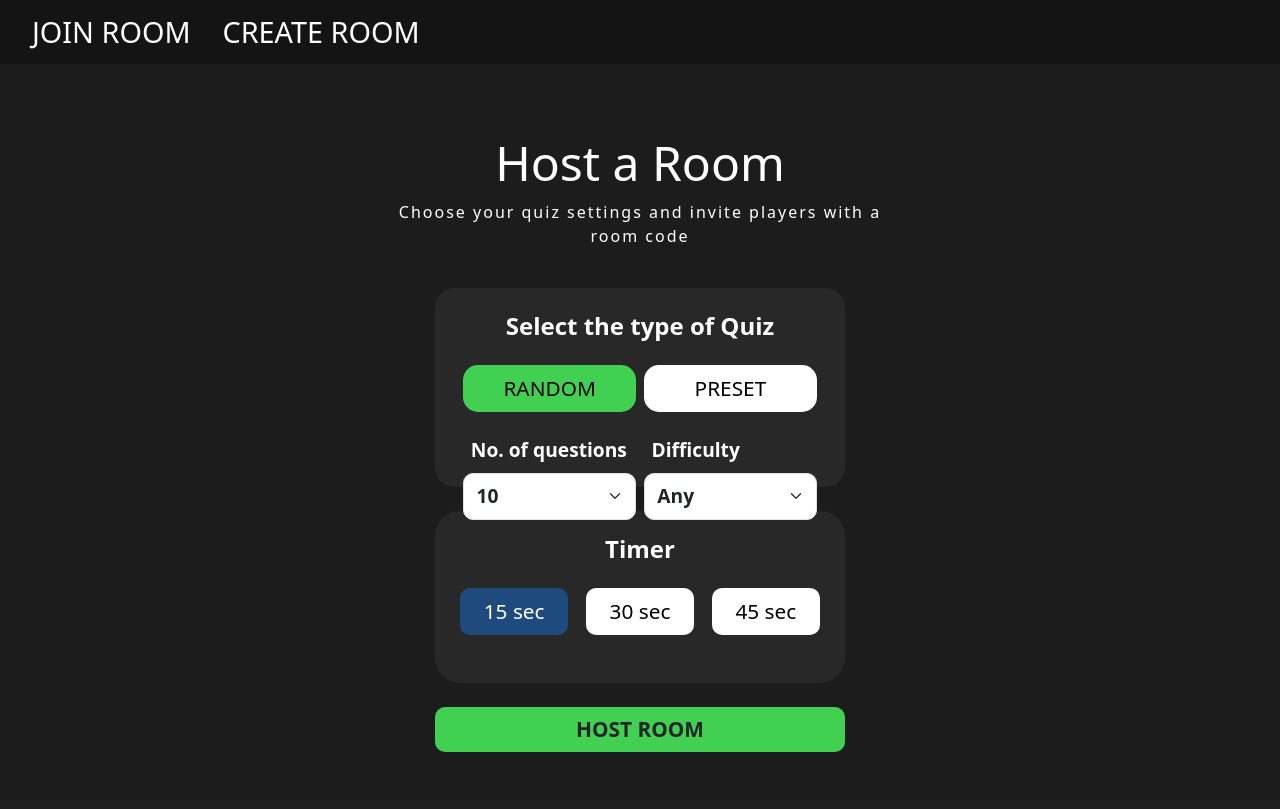
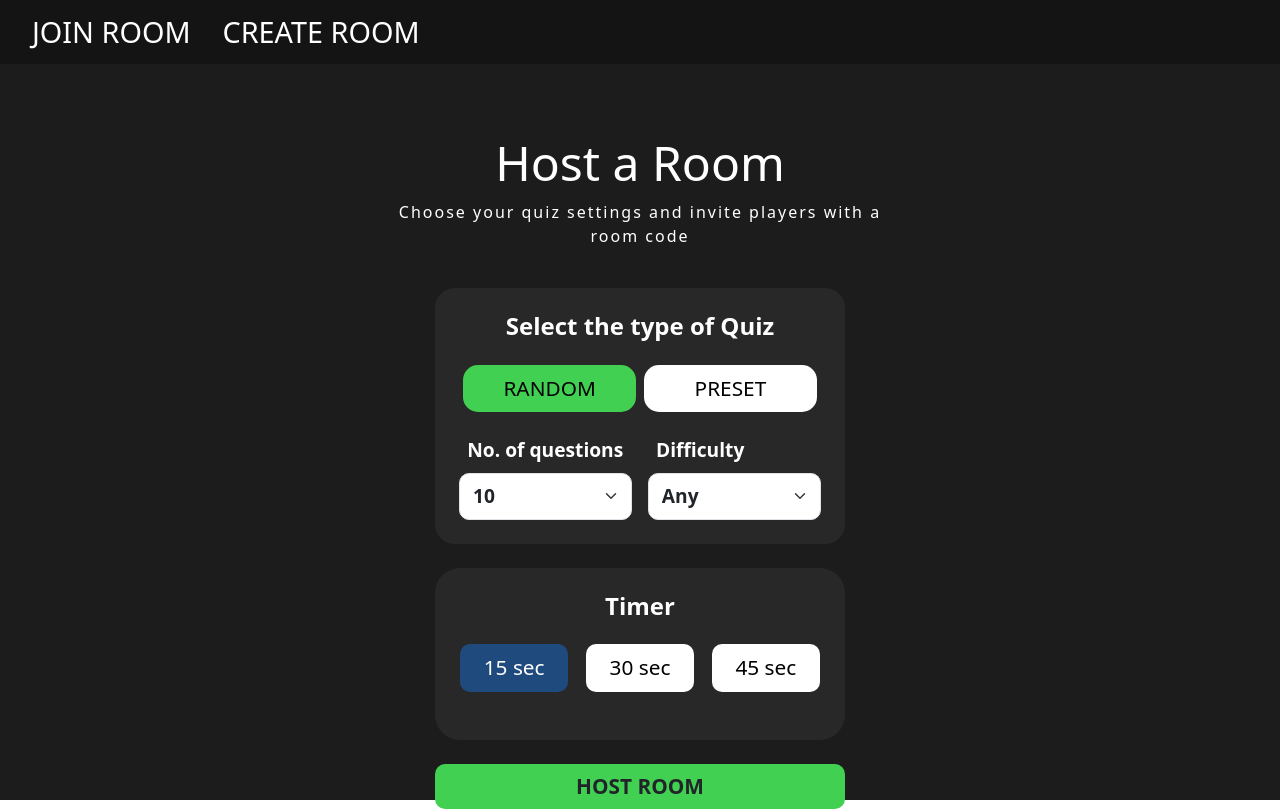
Before and after one commit to prawny1103/cits3403-project, a Flask app: page /createRoom in a window 1280 px wide. Before the commit the page ends 752 px from the top, so only its background shows below. Run offline with Flask 3, Linux system fonts and the light colour scheme.

Commit message:
Fix create room select layout alignment

```diff
--- a/app/static/css/styles.css
+++ b/app/static/css/styles.css
@@ -1370,3 +1370,38 @@
         margin-top: 1.5rem;
     }
 }
+
+/* fix create room select layout alignment */
+.crtRoom-qType-container {
+    height: auto;
+    min-height: fit-content;
+    overflow: visible;
+}
+
+#random-settings {
+    width: 100%;
+    display: flex;
+    gap: 1rem;
+    align-items: flex-start;
+}
+
+.random-setting {
+    flex: 1 1 0;
+    min-width: 0;
+}
+
+.random-setting label {
+    display: block;
+    margin-bottom: 0.5rem;
+}
+
+.random-setting select {
+    width: 100%;
+    box-sizing: border-box;
+}
+
+.crtRoom-timer-container {
+    margin-top: 2rem;
+    height: auto;
+    min-height: fit-content;
+}
```
